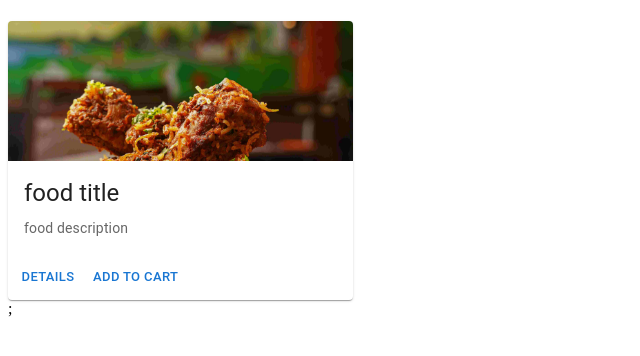
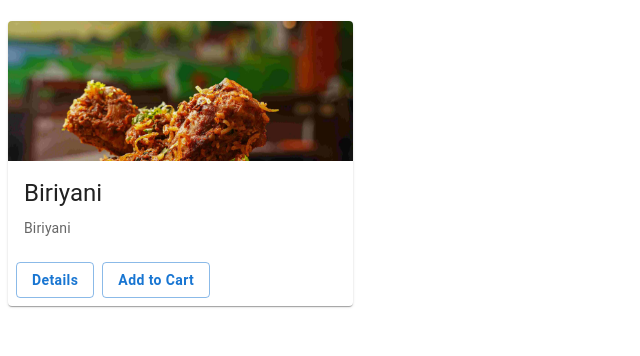
Before and after one commit to MahmudMridul/FoodCart, a React (Vite) app in the folder food-cart-client/: page /home in a window 1280 px wide. Shown: the top 356 px of the page, without its empty margins (0-640 px from the left). Built offline with nearby package versions, Linux system fonts and the light colour scheme; sample sign-in values are in the browser's storage.

Commit message:
add: reusable button

```diff
--- /dev/null
+++ b/food-cart-client/src/components/CustomButton.jsx
@@ -0,0 +1,32 @@
+import { Button } from "@mui/material";
+import PropType from "prop-types";
+
+CustomButton.propTypes = {
+	label: PropType.string.isRequired,
+	size: PropType.string,
+	variant: PropType.string,
+	onClick: PropType.func.isRequired,
+	disabled: PropType.bool,
+	sx: PropType.object,
+};
+
+export default function CustomButton({
+	label,
+	size,
+	variant,
+	onClick,
+	disabled,
+	sx,
+}) {
+	return (
+		<Button
+			size={size ? size : "medium"}
+			variant={variant ? variant : "outlined"}
+			onClick={onClick}
+			disabled={disabled}
+			sx={{ fontWeight: "bold", textTransform: "none", ...sx }}
+		>
+			{label}
+		</Button>
+	);
+}
--- a/food-cart-client/src/components/FoodItem.jsx
+++ b/food-cart-client/src/components/FoodItem.jsx
@@ -2,9 +2,9 @@ import Card from "@mui/material/Card";
 import CardActions from "@mui/material/CardActions";
 import CardContent from "@mui/material/CardContent";
 import CardMedia from "@mui/material/CardMedia";
-import Button from "@mui/material/Button";
 import Typography from "@mui/material/Typography";
 import PropTypes from "prop-types";
+import CustomButton from "./CustomButton";
 
 FoodItem.propTypes = {
 	title: PropTypes.string.isRequired,
@@ -28,8 +28,8 @@ export default function FoodItem({ title, desc }) {
 				</Typography>
 			</CardContent>
 			<CardActions>
-        <Button size="small">Details</Button>
-        <Button size="small">Add to Cart</Button>
+				<CustomButton label="Details" />
+				<CustomButton label="Add to Cart" />
 			</CardActions>
 		</Card>
 	);
--- a/food-cart-client/src/pages/Home.jsx
+++ b/food-cart-client/src/pages/Home.jsx
@@ -5,7 +5,7 @@ export default function Home() {
 	return (
 		<>
 			<h4>{user.userName}</h4>
-			<FoodItem title="food title" desc="food description" />;
+			<FoodItem title="Biriyani" desc="Biriyani" />
 		</>
 	);
 }
--- a/food-cart-client/src/pages/Signin.jsx
+++ b/food-cart-client/src/pages/Signin.jsx
@@ -1,6 +1,5 @@
 import {
 	Box,
-	Button,
 	FormControl,
 	IconButton,
 	InputAdornment,
@@ -14,6 +13,7 @@ import { useState } from "react";
 import { useNavigate } from "react-router";
 import { useDispatch } from "react-redux";
 import { signIn } from "../slices/appSlice";
+import CustomButton from "../components/CustomButton";
 
 export default function Signin() {
 	const dispatch = useDispatch();
@@ -64,7 +64,13 @@ export default function Signin() {
 				alignItems: "center",
 			}}
 		>
-			<Box sx={{ p: 2, display: "flex", flexDirection: "column" }}>
+			<Box
+				sx={{
+					p: 2,
+					display: "flex",
+					flexDirection: "column",
+				}}
+			>
 				<TextField
 					sx={{ mb: 3, width: 300, display: "inherit" }}
 					required
@@ -93,14 +99,12 @@ export default function Signin() {
 					/>
 				</FormControl>
 
-				<Button
+				<CustomButton
 					sx={{ width: 300, mb: 3 }}
-					variant="outlined"
+					label="Sign In"
 					onClick={handleSignin}
 					disabled={usernameEmail.length === 0 || password.length === 0}
-				>
-					Sign In
-				</Button>
+				/>
 
 				<Typography
 					sx={{ cursor: "pointer" }}
--- a/food-cart-client/src/pages/Signup.jsx
+++ b/food-cart-client/src/pages/Signup.jsx
@@ -1,7 +1,6 @@
 import { Visibility, VisibilityOff } from "@mui/icons-material";
 import {
 	Box,
-	Button,
 	FormControl,
 	IconButton,
 	InputAdornment,
@@ -24,6 +23,7 @@ import {
 import { useNavigate } from "react-router";
 import { useDispatch } from "react-redux";
 import { signUp } from "../slices/appSlice";
+import CustomButton from "../components/CustomButton";
 
 export default function Signup() {
 	const dispatch = useDispatch();
@@ -330,14 +330,12 @@ export default function Signup() {
 					</>
 				) : null}
 
-				<Button
+				<CustomButton
+					label="Sign Up"
 					sx={{ width: 300, mb: 3 }}
-					variant="outlined"
 					onClick={handleSignup}
 					disabled={!validInput}
-				>
-					Sign Up
-				</Button>
+				/>
 
 				<Typography
 					sx={{ cursor: "pointer" }}
```
Lines whose indentation alone changed are shown as unchanged.
